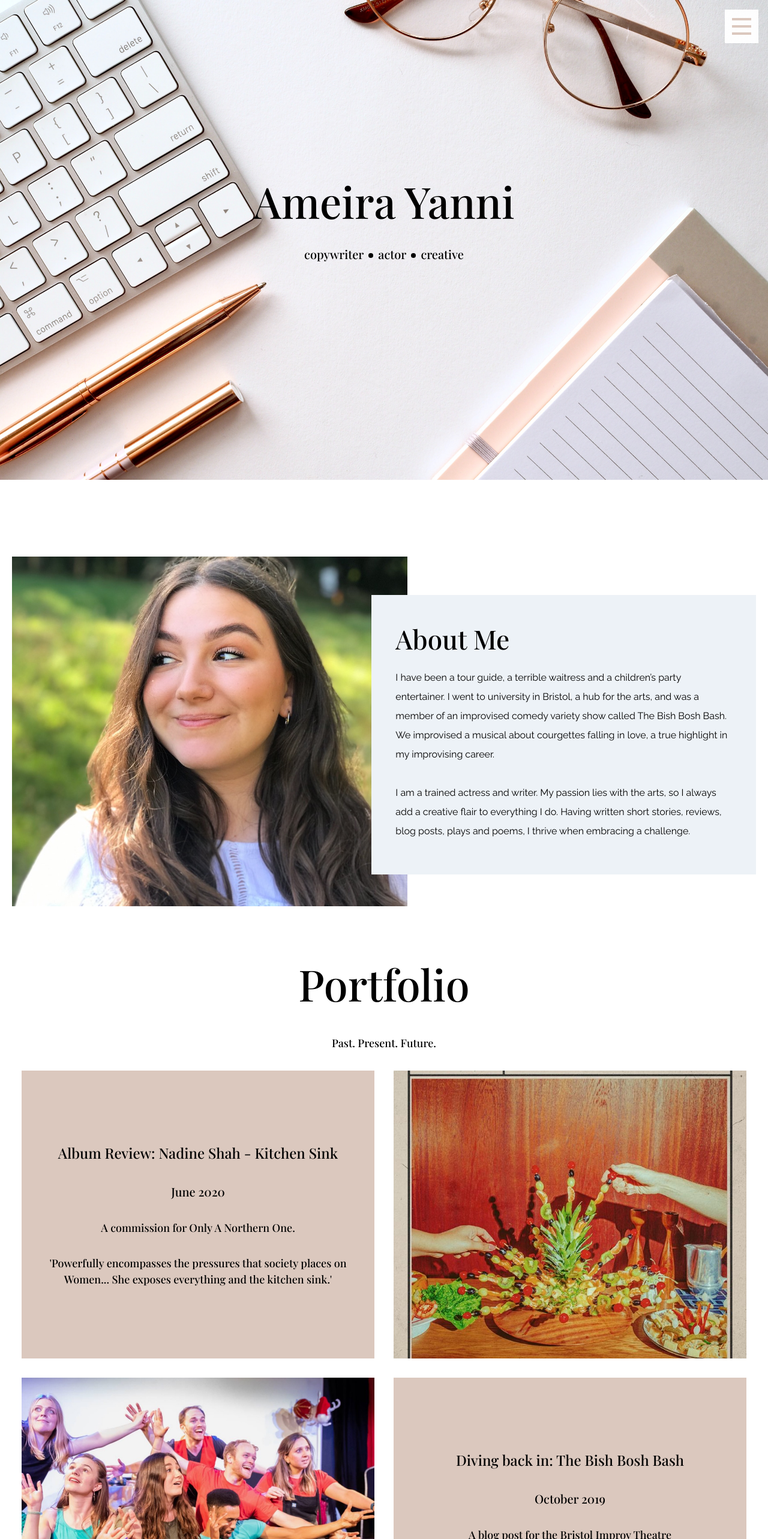
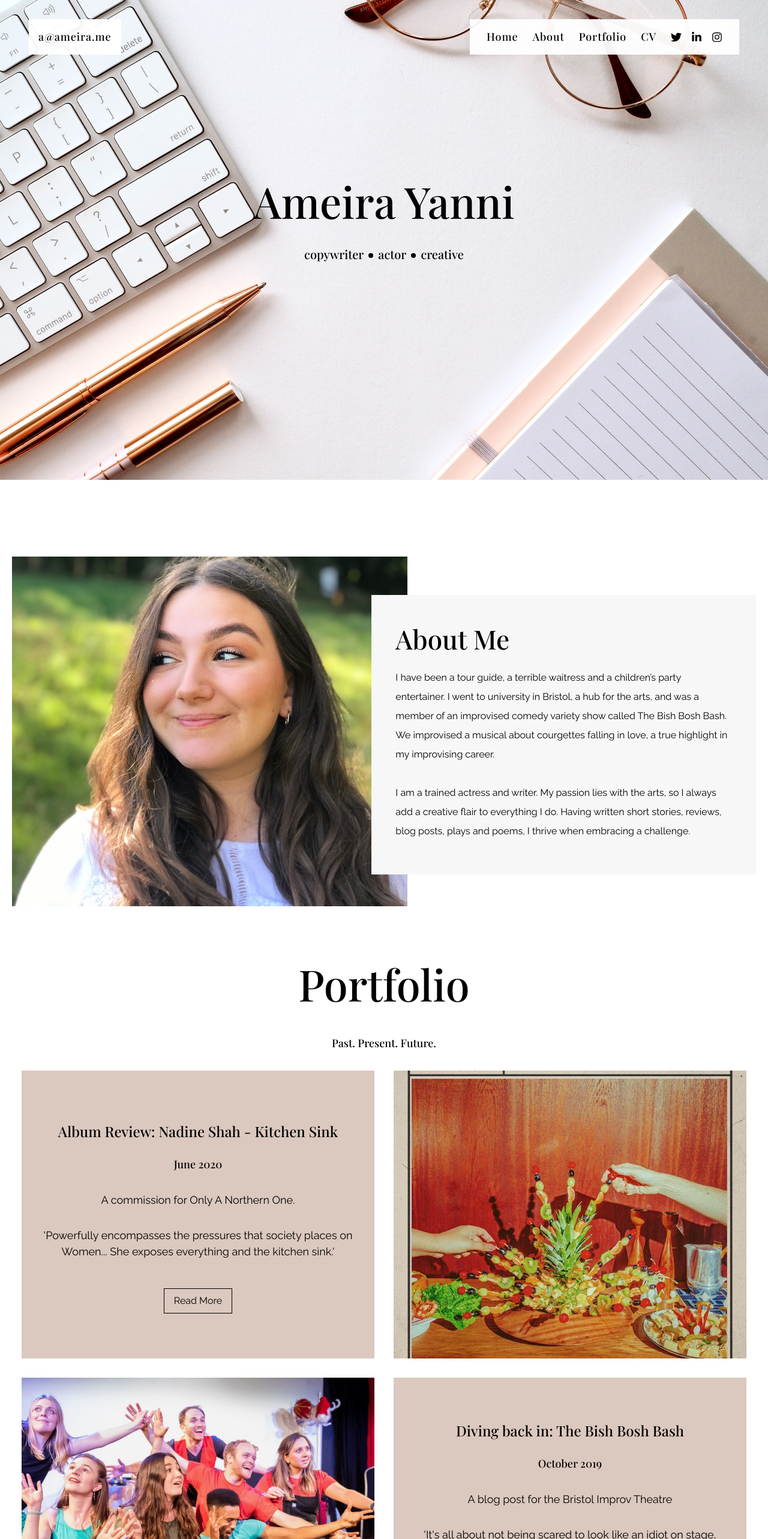
Before and after one commit to testfailed/ameira.me, a Next.js app: page / in a window 1280 px wide. Shown: the top 2566 px of the page at 60% size. Built offline with nearby package versions, Linux system fonts and the light colour scheme; a web font is replaced by a local one.

Commit message:
make css changes for mobile home page

```diff
--- a/components/About.js
+++ b/components/About.js
@@ -12,11 +12,12 @@ const aboutText = [
 ];
 
 const aboutImage = '/assets/home/ameira.jpg'
+const aboutImageMobile = '/assets/home/ameira-garden.jpg'
 
 export default function About() {
   return (
     <section>
-      <div className="flex w-full my-32">
+      <div className="flex w-full my-0 md:my-32 flex-col md:flex-row">
         <div className="w-full relative">
           <img
             src={`${process.env.BACKEND_URL}${aboutImage}`}
@@ -24,12 +25,17 @@ export default function About() {
             // className={cn('shadow-small', {
             //   'hover:shadow-medium transition-shadow duration-200': slug,
             // })}
-          className="absolute z-0 object-cover w-overlap h-overlap max-w-overlap"
+            className="hidden md:block absolute z-0 object-cover w-overlap h-overlap max-w-overlap"
           />
         </div>
-        <div className="mt-16 w-full bg-gray-200 p-10 h-full z-10">
-          <h2 className="text-6xl font-title">About Me</h2>
-          {aboutText.map((paragraph, index) => <p className="py-4 leading-loose font-body" key={index}>{paragraph}</p>)}
+        <div className="mt-16 w-full bg-grey-custom p-10 h-full z-10">
+          <h2 className="text-6xl font-title mb-2 md:mb-0">About Me</h2>
+          <img
+            src={`${process.env.BACKEND_URL}${aboutImageMobile}`}
+            alt={`Cover Image for`}
+            className="md:hidden object-cover mb-2 md:mb-2"
+          />
+          {aboutText.map((paragraph, index) => <p className="py-2 md:py-4 leading-loose font-body" key={index}>{paragraph}</p>)}
         </div>
       </div>
     </section>
--- a/components/Cross.js
+++ b/components/Cross.js
@@ -1,6 +1,6 @@
 export default function Cross({ onClick }) {
   return (
-    <div onClick={onClick} className="fixed z-50 h-14 w-14 top-0 right-0 m-4 bg-opacity-nav bg-white flex flex-col justify-center items-center">
+    <div onClick={onClick} className="fixed md:hidden z-50 h-14 w-14 top-0 right-0 m-4 bg-opacity-nav bg-white flex flex-col justify-center items-center">
       <span className="bg-pink-custom w-10 h-1 transform rotate-45" />
       <span className="bg-pink-custom w-10 h-1 transform -rotate-45" style={{ marginTop: '-3px'}} />
     </div>
--- a/components/Hamburger.js
+++ b/components/Hamburger.js
@@ -6,7 +6,7 @@ export default function Hamburger({ onClick }) {
     )
   }
   return (
-    <div onClick={onClick} className="fixed z-50 h-14 w-14 top-0 right-0 m-4 bg-opacity-nav bg-white flex flex-col justify-center items-center">
+    <div onClick={onClick} className="fixed md:hidden z-50 h-14 w-14 top-0 right-0 m-4 bg-opacity-nav bg-white flex flex-col justify-center items-center">
       {hamburger}
     </div>
   )
--- a/components/Navigation.js
+++ b/components/Navigation.js
@@ -26,11 +26,11 @@ export default function Navigation() {
   const showMenu = () => setDisplay(true);
   const hideMenu = () => setDisplay(false);
 
-  const cssDisplay = display ? '' : 'hidden';
+  const cssDisplay = display ? 'flex' : 'hidden';
   return (
     <>
       <Hamburger onClick={showMenu} />
-      <nav className={`${cssDisplay} fixed w-screen h-screen md:w-full md:h-auto flex justify-center items-center pt-8 pb-8 md:pr-12 text-lg z-50 font-nav flex-col-reverse md:flex-row bg-opacity-1 md:bg-opacity-0 bg-white`}>
+      <nav className={`${cssDisplay} md:flex fixed w-screen h-screen md:w-full md:h-auto justify-center items-center pt-8 pb-8 md:pr-12 text-lg z-50 font-nav flex-col-reverse md:flex-row bg-opacity-1 md:bg-opacity-0 bg-white`}>
         <Cross onClick={hideMenu} />
         <div className="md:ml-12 p-4 bg-opacity-0 md:bg-opacity-nav bg-white tracking-wider justify-center md:justify-left">
           <EmailLink />
--- a/components/Portfolio.js
+++ b/components/Portfolio.js
@@ -20,7 +20,7 @@ const items = [
 export default function Portfolio() {
   return (
     <section>
-      <div className="flex flex-col items-center w-full mt-32 mb-16 font-title">
+      <div className="flex flex-col items-center w-full mt-16 md:mt-32 mb-0 md:mb-16 font-title">
         <h3 className="text-7xl">Portfolio</h3>
         <p className="text-lg my-8">Past. Present. Future.</p>
         {items.map(({ name, date, description, quote, imgSrc }, index) => {
--- a/components/PortfolioItem.js
+++ b/components/PortfolioItem.js
@@ -1,21 +1,22 @@
-
+import ReadMore from '../components/ReadMore'
 
 export default function About(props) {
   const { imgSrc, name, date, description, quote, invert } = props;
-  const flexDirection = (invert) ? 'flex-row-reverse' : 'flex-row';
+  const flexDirection = (invert) ? 'md:flex-row-reverse' : 'md:flex-row';
   return (
-    <div className={`flex mb-8 ${flexDirection}`}>
-      <div className="w-full mx-4 flex items-center justify-center flex-col text-center bg-pink-custom">
-        <h4 className="text-2xl m-4 font-title">{name}</h4>
-        <p className="text-xl m-4 font-title">{date}</p>
-        <p className="text-lg m-4 font-title">{description}</p>
-        <p className="text-lg m-4 font-title">'{quote}'</p>
+    <div className={`flex mb-8 flex-col-reverse ${flexDirection}`}>
+      <div className="w-full px-2 md:px-0 pt-6 pb-10 md:p-2 md:mx-4 flex items-center justify-center flex-col text-center bg-pink-custom">
+        <h4 className="text-2xl m-2 md:mx-8 font-title">{name}</h4>
+        <p className="text-base md:text-lg m-2 md:mx-8 md:my-4 font-title">{date}</p>
+        <p className="text-base md:text-lg m-2 md:mx-8 md:my-4 font-body">{description}</p>
+        <p className="text-base md:text-lg m-2 md:mx-8 md:my-4 font-body">'{quote}'</p>
+        <ReadMore />
       </div>
-      <div className="w-full mx-4">
+      <div className="w-full md:mx-4">
         <img
           src={`${process.env.BACKEND_URL}/assets/portfolio/${imgSrc}`}
           alt={`Cover Image for ${name}`}
-          className="w-full object-cover h-p-item max-h-p-item"
+          className="w-full object-cover h-full md:h-p-item md:max-h-p-item"
         />
       </div>
     </div>
--- /dev/null
+++ b/components/ReadMore.js
@@ -0,0 +1,7 @@
+export default function ReadMore() {
+  return (
+    <a className="px-4 py-2 mt-6 md:mt-8 border-solid border border-black font-body text-base">
+      Read More
+    </a>
+  )
+}
--- a/tailwind.config.js
+++ b/tailwind.config.js
@@ -18,6 +18,10 @@ module.exports = {
         'p-item': '450px',
       },
       backgroundColor: {
+        'pink-custom': '#DBC8BE',
+        'grey-custom': '#F7F7F7',
+      },
+      textColor: {
         'pink-custom': '#DBC8BE'
       },
       backgroundOpacity: {
```
Also changed, not shown: public/assets/home/ameira-garden.jpg (added). Lines whose indentation alone changed are shown as unchanged.
